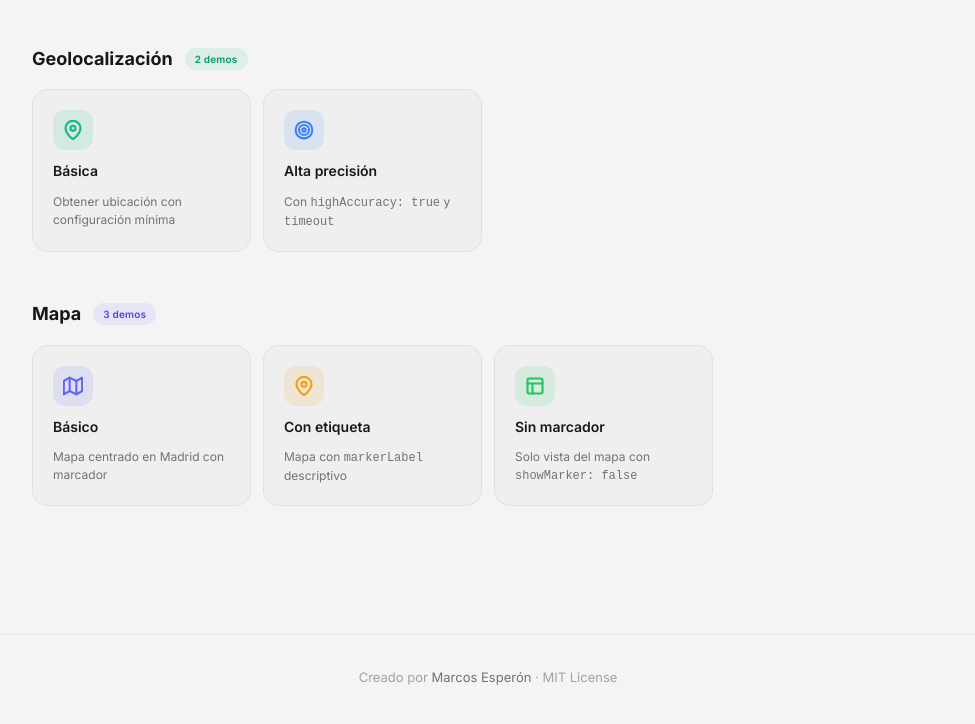
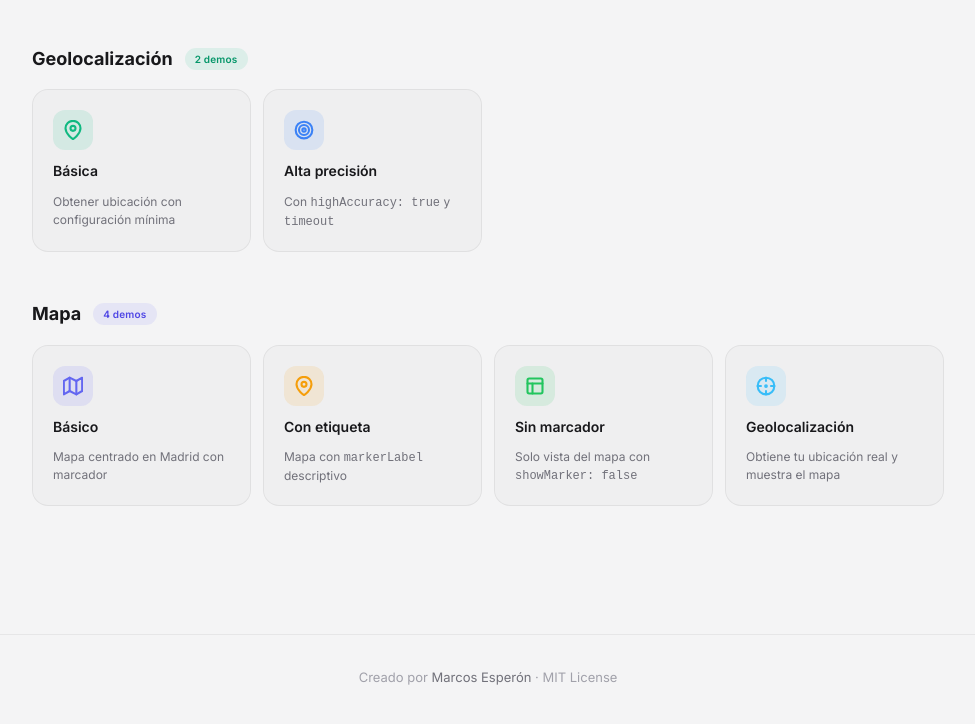
Before and after one commit to marcosesperon/meBlip, a website: page index.html in a window 1280 px wide. Shown: the part 6141-6865 px from the top of the page, without its empty margins (152-1127 px from the left). Drawn offline with Linux system fonts and the light colour scheme.

Commit message:
doc: Demo de geolocalizacion + posicion de mapa

```diff
--- a/index.html
+++ b/index.html
@@ -1402,7 +1402,7 @@ blip.setIslandWidth('normal');
   <section class="demo-category cat-map">
     <div class="demo-category-header">
       <h2>Mapa</h2>
-      <span class="demo-category-badge">3 demos</span>
+      <span class="demo-category-badge">4 demos</span>
     </div>
     <div class="demo-grid">
       <div class="demo-card" onclick="demoMapBasic()">
@@ -1425,6 +1425,13 @@ blip.setIslandWidth('normal');
         </div>
         <div class="demo-card-title">Sin marcador</div>
         <div class="demo-card-desc">Solo vista del mapa con <code>showMarker: false</code></div>
+      </div>
+      <div class="demo-card" onclick="demoMapGeo()">
+        <div class="demo-card-icon" style="background: rgba(56,189,248,0.12); color: #38bdf8;">
+          <svg width="20" height="20" viewBox="0 0 24 24" fill="none" stroke="currentColor" stroke-width="2.5" stroke-linecap="round" stroke-linejoin="round"><circle cx="12" cy="12" r="10"/><circle cx="12" cy="12" r="1"/><path d="M12 2v4"/><path d="M12 18v4"/><path d="M2 12h4"/><path d="M18 12h4"/></svg>
+        </div>
+        <div class="demo-card-title">Geolocalización</div>
+        <div class="demo-card-desc">Obtiene tu ubicación real y muestra el mapa</div>
       </div>
     </div>
   </section>
@@ -2275,6 +2282,27 @@ blip.setIslandWidth('normal');
     });
   }
 
+  async function demoMapGeo() {
+    var result = await blip.addGeolocation({
+      title: 'Localizando…',
+      subtitle: 'Obteniendo tu ubicación',
+      highAccuracy: true,
+      timeout: 10000
+    });
+    if (result.status === 'located') {
+      var pos = result.position;
+      await blip.addMap({
+        lat: pos.latitude,
+        lng: pos.longitude,
+        zoom: 16,
+        title: 'Tu ubicación',
+        markerLabel: pos.latitude.toFixed(4) + ', ' + pos.longitude.toFixed(4)
+      });
+    } else if (result.status === 'error') {
+      blip.add({ type: 'error', icon: 'error', title: 'Error de ubicación', subtitle: result.error, duration: 4000 });
+    }
+  }
+
   /* ── Info Drawer ───────────────────────────── */
 
   const demoInfoData = {
@@ -2925,6 +2953,15 @@ blip.setIslandWidth('normal');
       props: [
         { name: 'showMarker', value: 'false', desc: 'Oculta el marcador del centro. Solo muestra el mapa.' },
         { name: 'zoom', value: '13', desc: 'Zoom alejado para una vista panor\u00e1mica de la ciudad.' }
+      ]
+    },
+    demoMapGeo: {
+      title: 'Geolocalización',
+      code: `// 1. Obtener geolocalización con addGeolocation()\nvar result = await blip.addGeolocation({\n  title: 'Localizando…',\n  subtitle: 'Obteniendo tu ubicación',\n  highAccuracy: true,\n  timeout: 10000\n});\n\n// 2. Si se obtuvo, mostrar mapa\nif (result.status === 'located') {\n  var pos = result.position;\n  await blip.addMap({\n    lat: pos.coords.latitude,\n    lng: pos.coords.longitude,\n    zoom: 16,\n    title: 'Tu ubicación',\n    markerLabel: lat + ', ' + lng\n  });\n}`,
+      props: [
+        { name: 'addGeolocation()', value: 'Promise', desc: 'Muestra notificación con geolocalización integrada. Resuelve con { status, position, error }.' },
+        { name: 'highAccuracy', value: 'true', desc: 'Solicita alta precisión (GPS) al navegador.' },
+        { name: 'result.status', value: "'located' | 'error' | 'cancelled'", desc: 'Estado de la geolocalización al cerrarse la notificación.' }
       ]
     }
   };
```
